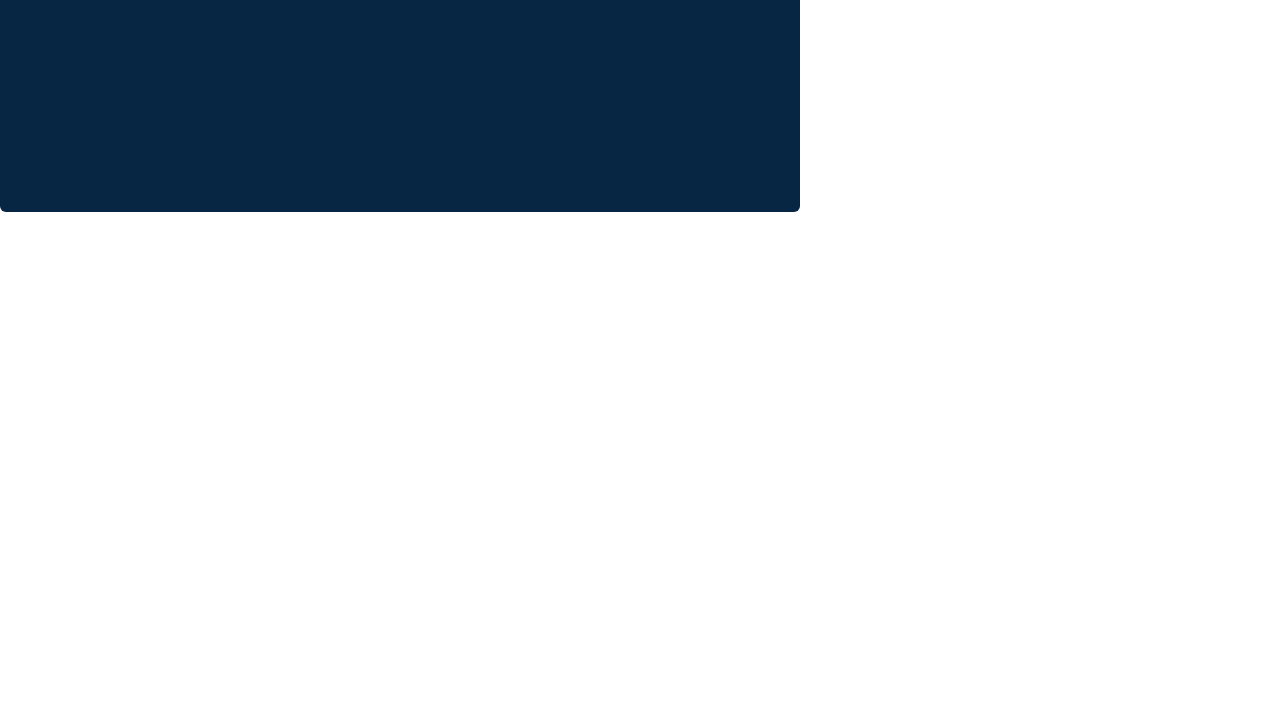
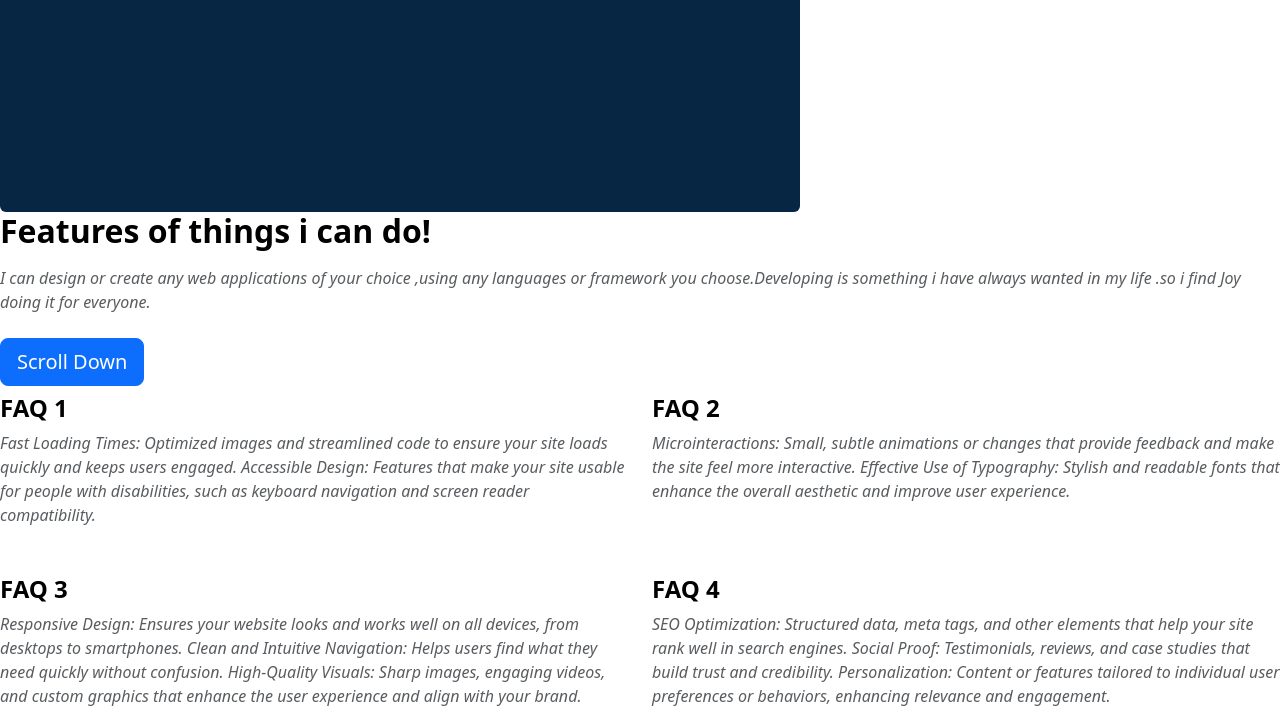
Before and after one commit to Musa-lab-gif/portfolio, a plain HTML site: page index.html in a window 1280 px wide. Shown: the part 735-1459 px from the top of the page. Before the commit the page ends 947 px from the top, so only its background shows below. Drawn offline with nearby package versions, Linux system fonts and the light colour scheme; files that its build step writes are made by us from their sources; files whose address does not match are found by name.

Commit message:
Add files via upload

```diff
--- a/index.html
+++ b/index.html
@@ -16,7 +16,6 @@
            <ul class="nav nav-pills">
             <li class="nav-item"><a href="#" class="nav-link active" aria-current="page">Home</a></li>
             <li class="nav-item"><a href="#" class="nav-link">Features</a></li>
-            <li class="nav-item"><a href="#" class="nav-link">Pricing</a></li>
             <li class="nav-item"><a href="#" class="nav-link">FAQs</a></li>
             <li class="nav-item"><a href="#" class="nav-link">About</a></li>
           </ul>
@@ -37,5 +36,48 @@
       <div class="text-center"></div>
         <img src="../images/loader.gif" class="rounded" alt="loader.gif">
       </div>
+      <div class="col d-flex flex-column align-items-start gap-2">
+        <h2 class="fw-bold text-body-emphasis">Features of things i can do!</h2>
+        <p class="text-body-secondary"><em>I can design or create any web applications of your choice ,using any languages or framework you choose.Developing is something i have always wanted in my life .so i find Joy doing it for everyone.</em></p>
+        <a href="#" class="btn btn-primary btn-lg">Scroll Down</a>
+      </div>
+
+      <div class="row row-cols-1 row-cols-sm-2 g-4">
+
+        <div class="col d-flex flex-column gap-2">
+          <div class="feature-icon-small d-inline-flex align-items-center justify-content-center text-bg-primary bg-gradient fs-4 rounded-3">
+          </div>
+          <h4 class="fw-semibold mb-0 text-body-emphasis">FAQ 1</h4>
+          <p class="text-body-secondary"><em>Fast Loading Times: Optimized images and streamlined code to ensure your site loads quickly and keeps users engaged.
+            Accessible Design: Features that make your site usable for people with disabilities, such as keyboard navigation and screen reader compatibility.</em></p>
+        </div>
+
+        <div class="col d-flex flex-column gap-2">
+          <div class="feature-icon-small d-inline-flex align-items-center justify-content-center text-bg-primary bg-gradient fs-4 rounded-3">
+          </div>
+          <h4 class="fw-semibold mb-0 text-body-emphasis">FAQ 2 </h4>
+          <p class="text-body-secondary"><em>Microinteractions: Small, subtle animations or changes that provide feedback and make the site feel more interactive.
+            Effective Use of Typography: Stylish and readable fonts that enhance the overall aesthetic and improve user experience.</em></p>
+        </div>
+
+        <div class="col d-flex flex-column gap-2">
+          <div class="feature-icon-small d-inline-flex align-items-center justify-content-center text-bg-primary bg-gradient fs-4 rounded-3">
+          </div>
+          <h4 class="fw-semibold mb-0 text-body-emphasis">FAQ 3</h4>
+          <p class="text-body-secondary"><em>Responsive Design: Ensures your website looks and works well on all devices, from desktops to smartphones.
+            Clean and Intuitive Navigation: Helps users find what they need quickly without confusion.
+            High-Quality Visuals: Sharp images, engaging videos, and custom graphics that enhance the user experience and align with your brand.</em></p>
+        </div>
+
+        <div class="col d-flex flex-column gap-2">
+          <div class="feature-icon-small d-inline-flex align-items-center justify-content-center text-bg-primary bg-gradient fs-4 rounded-3">
+          </div>
+          <h4 class="fw-semibold mb-0 text-body-emphasis">FAQ 4</h4>
+          <p class="text-body-secondary"><em>SEO Optimization: Structured data, meta tags, and other elements that help your site rank well in search engines.
+            Social Proof: Testimonials, reviews, and case studies that build trust and credibility.
+            Personalization: Content or features tailored to individual user preferences or behaviors, enhancing relevance and engagement.</em></p>
+        </div>
+
+      </div>
    </body>
    </html>
```
Also changed, not shown: style.css (added).
